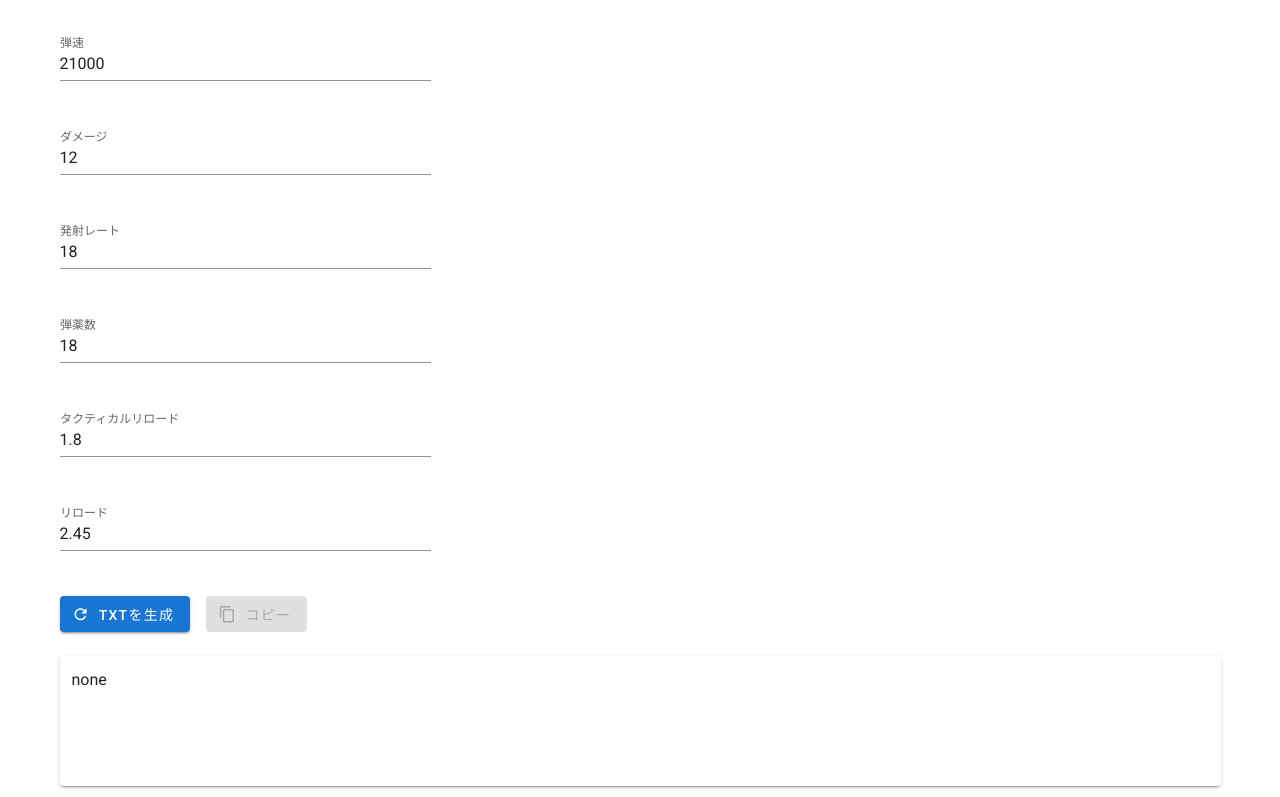
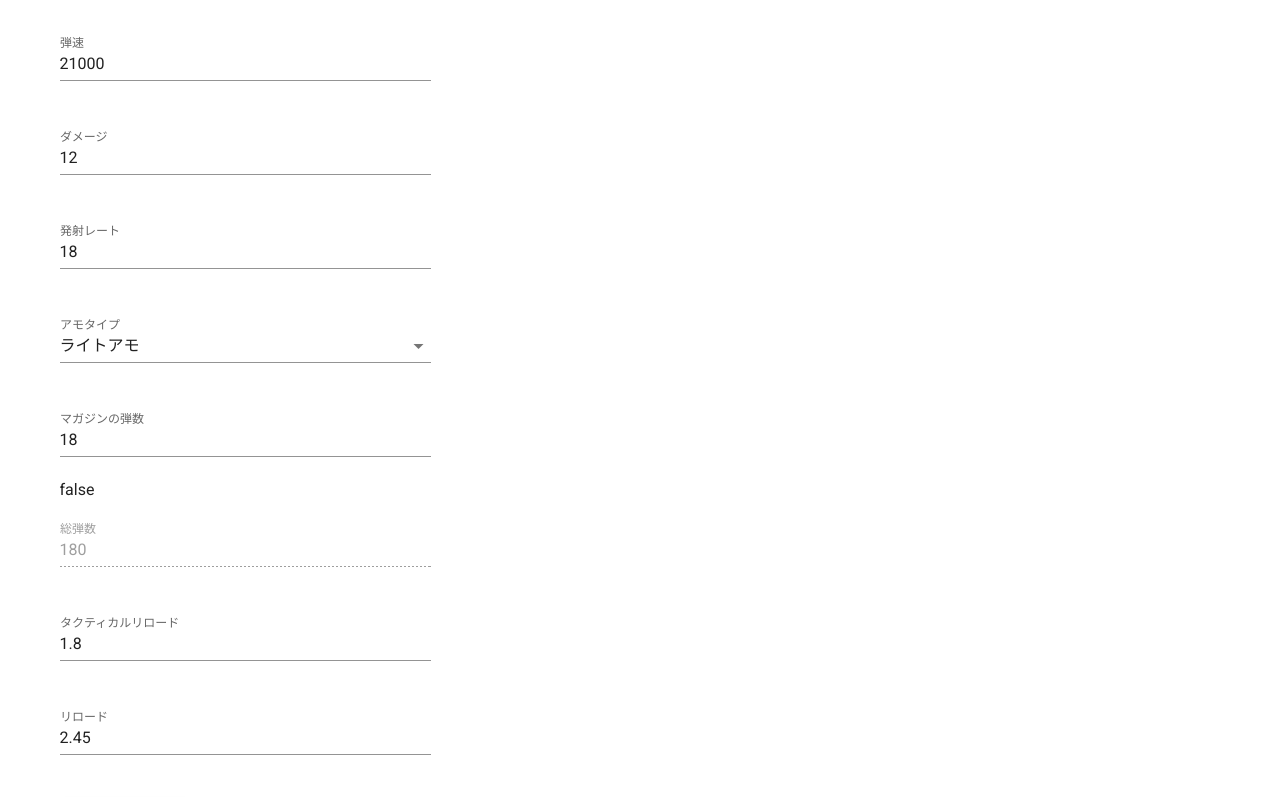
Before and after one commit to BlueSheep2804/r5rtool, a Vue app: page / in a window 1280 px wide. Shown: the part 510-1307 px from the top of the page. Built offline with nearby package versions, Linux system fonts and the light colour scheme.

Commit message:
[ADD]弾薬関係をweapon_dictから分離し、アモタイプを追加

```diff
--- a/src/store/index.ts
+++ b/src/store/index.ts
@@ -32,7 +32,9 @@ export default new Vuex.Store({
       reload_time: '1.8',
       reloadempty_time: '2.45',
       fire_rate: '18',
+      ammo_pool_type: 'bullet',
       ammo_clip_size: '18',
+      ammo_stockpile_max: '180'
     } as weaponProperty,
     weaponType: [
       {text: 'AR', value: '#base "_base_assault_rifle.txt"'},
@@ -89,6 +91,13 @@ export default new Vuex.Store({
       {text: 'Spitfire', value: 'lmg_hemlock'},
       {text: 'Triple Take', value: 'doubletake'},
       {text: 'Wingman', value: 'b3wing'},
+    ],
+    ammoType: [
+      {text: 'ライトアモ', value: 'bullet'},
+      {text: 'ヘビーアモ', value: 'highcal'},
+      {text: 'エネルギーアモ', value: 'special'},
+      {text: 'ショットガンアモ', value: 'shotgun'},
+      {text: '無し(ケアパケ武器)', value: 'none'}
     ]
   },
   mutations: {
--- a/src/views/Weapons.vue
+++ b/src/views/Weapons.vue
@@ -43,11 +43,24 @@
       value="18"
       weaponKey="fire_rate"
     ></property-input>
+    <property-select
+      label="アモタイプ"
+      :items="ammoType"
+      weaponKey="ammo_pool_type"
+    ></property-select>
     <property-input
-      label="弾薬数"
+      label="マガジンの弾数"
       type="number"
       value="18"
       weaponKey="ammo_clip_size"
+    ></property-input>
+    <p>{{ isAmmoNone }}</p>
+    <property-input
+      label="総弾数"
+      type="number"
+      value="180"
+      weaponKey="ammo_stockpile_max"
+      v-bind:disabled="!isAmmoNone"
     ></property-input>
     <property-input
       label="タクティカルリロード"
@@ -137,6 +150,16 @@
       },
       weaponType: function() {
         return this.$store.state.weaponType
+      },
+      ammoType: function() {
+        return this.$store.state.ammoType
+      },
+      isAmmoNone: function() {
+        if (this.$store.state.weapon.ammo_pool_type == 'none') {
+          return true
+        } else {
+          return false
+        }
       }
     },
     methods: {
@@ -188,15 +211,6 @@
           burst_or_looping_fire_sound_middle_3p: 'Weapon_R97_Fire_Loop_3P',
           burst_or_looping_fire_sound_end_3p: 'Weapon_R97_Fire_End_3P',
           low_ammo_sound_name_1: 'R97_LowAmmo_Shot1',
-
-          ammo_pool_type: 'bullet',
-          ammo_clip_size: this.$store.state.weapon.ammo_clip_size,
-          ammo_default_total: this.$store.state.weapon.ammo_clip_size,
-          ammo_stockpile_max: this.$store.state.weapon.ammo_clip_size,
-          ammo_clip_reload_max: this.$store.state.weapon.ammo_clip_size,
-          ammo_no_remove_from_stockpile: '0',
-          ammo_min_to_fire: '1',
-          uses_ammo_pool: '1',
 
           damage_type: 'bullet',
           damage_near_value: this.$store.state.weapon.damage_value,
@@ -270,12 +284,29 @@
           active_crosshair_count: '1',
           rui_crosshair_index: '0',
         }
+
+        let uses_ammo_pool = '1'
+        if (this.$store.state.weapon.ammo_pool_type == 'none') {
+          uses_ammo_pool = '0'
+        }
+
+        const weapon_dict_ammo = {
+          ammo_pool_type: this.$store.state.weapon.ammo_pool_type,
+          ammo_clip_size: this.$store.state.weapon.ammo_clip_size,
+          ammo_default_total: this.$store.state.weapon.ammo_clip_size + this.$store.state.weapon.ammo_stockpile_max,
+          ammo_stockpile_max: this.$store.state.weapon.ammo_stockpile_max,
+          ammo_clip_reload_max: this.$store.state.weapon.ammo_clip_size,
+          ammo_no_remove_from_stockpile: '0',
+          ammo_min_to_fire: '1',
+          uses_ammo_pool: uses_ammo_pool,
+        }
+
         const weapon_dict_crosshair = {
           ui: 'ui/crosshair_tri',
           base_spread: '0.0'
         }
         this.weapon_txt = object2text(
-          weapon_dict,
+          { ...weapon_dict, ...weapon_dict_ammo },
           this.$store.state.weapon.weapon_type + '\nWeaponData',
           object2text(weapon_dict_crosshair, '\nRUI_CrosshairData\n{DefaultArgs\n{adjustedSpread  weapon_spread\nadsFrac  player_zoomFrac\nisSprinting  player_is_sprinting\nisReloading  weapon_is_reloading\nteamColor  crosshair_team_color\nisAmped  weapon_is_amped\ncrosshairMovementX  crosshair_movement_x\ncrosshairMovementY  crosshair_movement_y\n}\nCrosshair_1', '\n}')
         )
```
